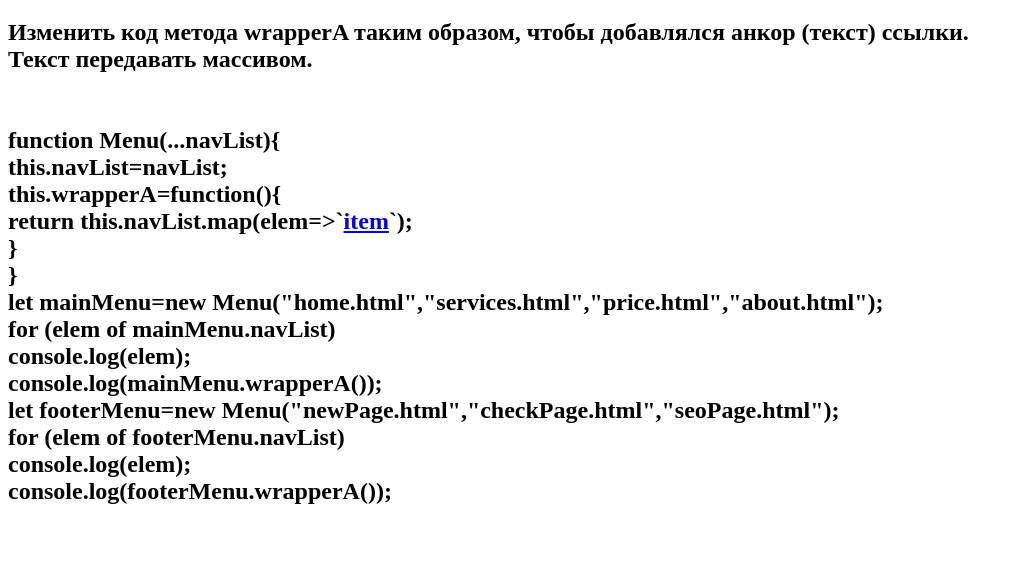
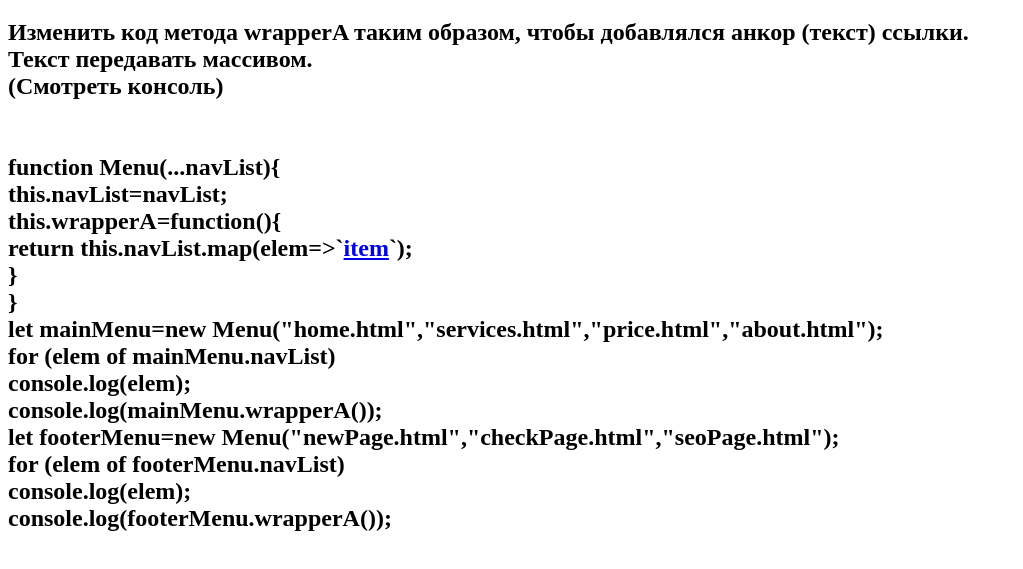
Before and after one commit to Victor-Sienta/This, a plain HTML site: page task4.html in a window 1280 px wide. Shown: the part 61-630 px from the top of the page, without its empty margins (0-1023 px from the left). Drawn offline with Linux system fonts and the light colour scheme.

Commit message:
Обновление задания 4

```diff
--- a/task4.html
+++ b/task4.html
@@ -7,7 +7,7 @@
 </head>
 <body>
     <h1>Задача 4</h1>
-    <h2>Изменить код метода wrapperA  таким образом, чтобы добавлялся анкор (текст) ссылки. <br>Текст передавать массивом.
+    <h2>Изменить код метода wrapperA  таким образом, чтобы добавлялся анкор (текст) ссылки. <br>Текст передавать массивом. <br>(Смотреть консоль)
         <br><br>
         <br>function Menu(...navList){
             <br>this.navList=navList;
```
